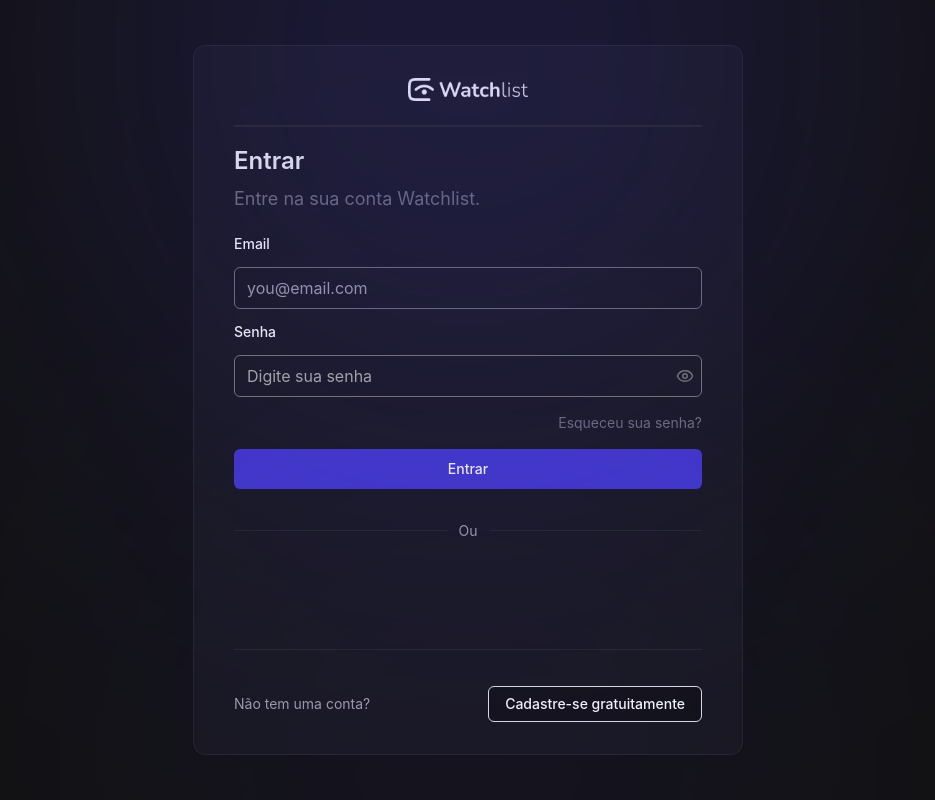
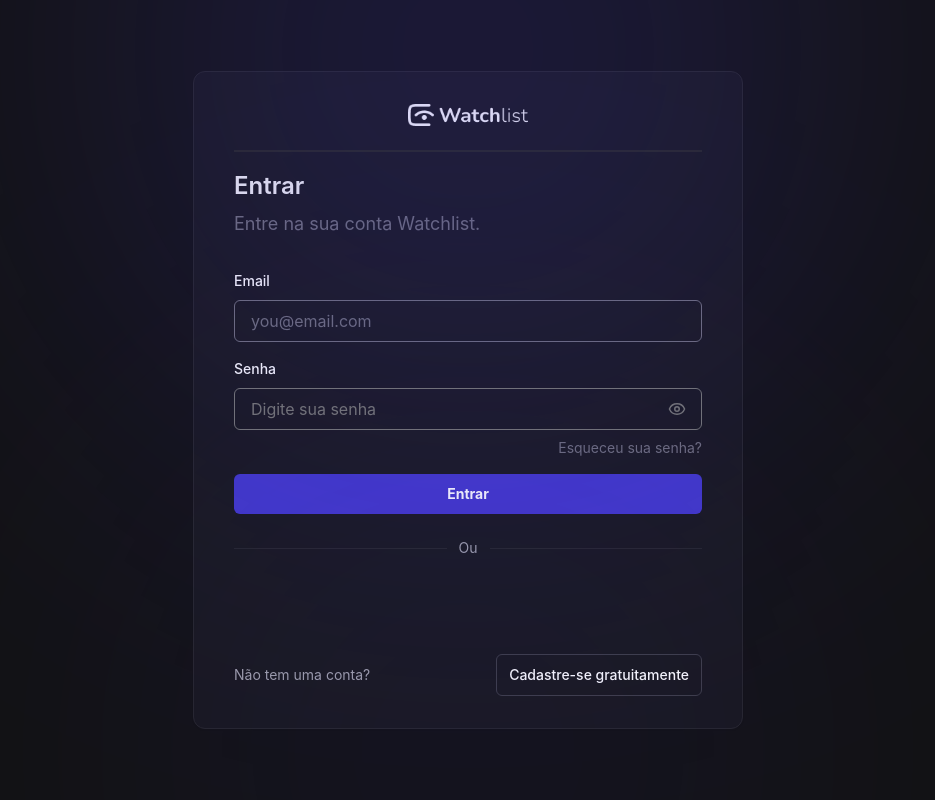
Before and after one commit to Seila-dev/watchlist, a Next.js app: page /login in a window 1280 px wide. Shown: the whole page, without its empty margins (172-1107 px from the left). Built offline with nearby package versions, Linux system fonts and the light colour scheme; no server answers; a web font is replaced by a local one.

Commit message:
fix: fix shadcn styles (button, input, label) and add login auth with google

```diff
--- a/src/app/(auth)/login/page.tsx
+++ b/src/app/(auth)/login/page.tsx
@@ -1,7 +1,6 @@
 "use client"
 
 import { useRouter } from "next/navigation";
-
 import z from 'zod'
 import { zodResolver } from "@hookform/resolvers/zod"
 import { SubmitHandler, useForm } from "react-hook-form"
@@ -35,29 +34,27 @@ export default function LoginPage() {
   })
 
   const { signIn, reloadUser } = useContext(AuthContext)
-
-    const [showPassword, setShowPassword] = useState<boolean>(false);
+  const [showPassword, setShowPassword] = useState(false);
 
   const onSubmit: SubmitHandler<signInUserFormData> = async (data) => {
     try {
       await signIn(data);
       await reloadUser()
-        } catch (error: any) {
-            setError("email", {
+    } catch {
+      ["email", "password"].forEach((field) =>
+        setError(field as keyof signInUserFormData, {
           type: "manual",
-                message: "Invalid email or password",
-            });
-            setError("password", {
-                type: "manual",
-                message: "Invalid email or password",
-            });
+          message: "Email ou senha inválidos",
+        })
+      );
     }
   };
 
   return (
-        <div className="flex items-center justify-center flex-col gap-4 min-h-screen w-full">
+    <div className="flex items-center justify-center flex-col gap-4 min-h-screen w-full p-4">
       <ModalCard title="Entrar" subtitle="Entre na sua conta Watchlist.">
-                <form onSubmit={handleSubmit(onSubmit)} className="space-y-4">
+        <form onSubmit={handleSubmit(onSubmit)}>
+          <div>
             <Label htmlFor="email">Email</Label>
             <Input
               type="email"
@@ -68,50 +65,54 @@ export default function LoginPage() {
             {errors.email && (
               <p className="text-left text-sm text-red-600">{errors.email.message}</p>
             )}
+          </div>
 
+          <div>
             <Label htmlFor="password">Senha</Label>
             <div className="relative">
               <Input
                 type={showPassword ? "text" : "password"}
                 id="password"
                 placeholder="Digite sua senha"
-                        className="pr-10"
                 {...register("password")}
               />
               <button
                 type="button"
                 onClick={() => setShowPassword((prev) => !prev)}
-                        className="absolute inset-y-0 right-2 flex items-center text-gray-500 hover:text-gray-300"
+                className="absolute inset-y-0 right-4 flex items-center text-gray-500 hover:text-gray-300"
                 aria-label={showPassword ? "Ocultar senha" : "Mostrar senha"}
-                    >{showPassword ? <EyeOff size={18} /> : <Eye size={18} />}</button>
+              >
+                {showPassword ? <EyeOff size={18} /> : <Eye size={18} />}
+              </button>
             </div>
             {errors.password && (
               <p className="text-left text-sm text-red-600">{errors.password.message}</p>
             )}
-                    <div className="flex w-full justify-end">
-                        <Link href={"/reset-password"} className="text-sm text-gray-500 hover:text-gray-400 transition-all duration-300 hover:underline">
+          </div>
+
+          <div className="flex w-full justify-end mb-4">
+            <Link href={"/reset-password"} className="text-sm text-gray-500 hover:text-gray-400 transition-all hover:underline">
               Esqueceu sua senha?
             </Link>
           </div>
 
-
-                    <Button size={"lg"} type="submit" disabled={isSubmitting} className="w-full">
+          <Button size="default" type="submit" disabled={isSubmitting} className="w-full py-5 font-bold">
             {isSubmitting ? "Entrando..." : "Entrar"}
           </Button>
         </form>
-                <div className="flex items-center gap-3 my-6">
+
+        <div className="flex items-center gap-3 my-4">
           <div className="flex-grow border-t border-gray-800" />
           <span className="text-sm text-gray-400">Ou</span>
           <div className="flex-grow border-t border-gray-800" />
         </div>
+
         <GoogleLoginButton />
 
-                <hr className="border-gray-800 my-7" />
-
-                <div className="flex items-center justify-between">
+        <div className="flex items-center justify-between mt-6">
           <h6 className="text-gray-400 text-sm">Não tem uma conta?</h6>
           <Link href={"/register"}>
-                        <Button variant={"outline"}>Cadastre-se gratuitamente</Button>
+            <Button variant="outline" size="sm">Cadastre-se gratuitamente</Button>
           </Link>
         </div>
       </ModalCard>
--- a/src/components/GoogleLoginButton/GoogleLogin.tsx
+++ b/src/components/GoogleLoginButton/GoogleLogin.tsx
@@ -1,12 +1,67 @@
 'use client'
 
+import { AuthContext } from '@/contexts/AuthContext';
 import { CredentialResponse, GoogleLogin } from '@react-oauth/google'
+import { useRouter } from 'next/navigation';
+import { setCookie } from 'nookies';
+import { useContext, useEffect } from 'react';
+import { toast } from 'sonner';
 
 export function GoogleLoginButton() {
 
+  const router = useRouter();
+  const { reloadUser } = useContext(AuthContext);
+  const baseURL = process.env.NEXT_PUBLIC_API_URL;
+  const cookieName = process.env.NEXT_PUBLIC_COOKIE_NAME || 'watchlist.token';
+
+    useEffect(() => {
+    console.log('Client ID:', process.env.NEXT_PUBLIC_GOOGLE_CLIENT_ID);
+  }, []);
+
   const handleSuccess = async (credentialResponse: CredentialResponse) => {
-    //Login e demais
-  }
+    try {
+      const res = await fetch(`${baseURL}/auth`, {
+        method: 'POST',
+        headers: { 'Content-Type': 'application/json' },
+        credentials: 'include',
+        body: JSON.stringify({ token: credentialResponse.credential }),
+      });
 
-  return <GoogleLogin onSuccess={handleSuccess} onError={() => console.log('Login Failed')} text='continue_with'/>
+      if (!res.ok) {
+        console.error('Erro no login com Google');
+        return;
+      }
+
+      const data = await res.json();
+
+      if (data.token) {
+        setCookie(null, cookieName, data.token, {
+          maxAge: 60 * 60 * 12, // 12h
+          path: '/',
+        });
+      }
+
+      await reloadUser()
+
+      router.push('/home');
+      toast.success('Usuário logado com sucesso')
+
+    } catch (err) {
+      console.error('Erro inesperado:', err);
+      toast.error('Houve um erro inesperado. Tente novamente ou outra forma de login.')
+    }
+  };
+
+  return (
+    <div className="w-full max-w-[500px] flex justify-center">
+      <GoogleLogin
+        onSuccess={handleSuccess}
+        onError={() => console.log('Login Failed')}
+        text="continue_with"
+        theme="outline"
+        size="large"
+        width="500"
+      />
+    </div>
+  )
 }
--- a/src/components/ui/button.tsx
+++ b/src/components/ui/button.tsx
@@ -5,7 +5,7 @@ import { cva, type VariantProps } from "class-variance-authority"
 import { cn } from "@/lib/utils"
 
 const buttonVariants = cva(
-  "cursor-pointer inline-flex items-center justify-center gap-2 whitespace-nowrap rounded-md text-sm font-medium transition-all disabled:pointer-events-none disabled:opacity-50 [&_svg]:pointer-events-none [&_svg:not([class*='size-'])]:size-4 shrink-0 [&_svg]:shrink-0 outline-none focus-visible:border-ring focus-visible:ring-ring/50 focus-visible:ring-[3px] aria-invalid:ring-destructive/20 dark:aria-invalid:ring-destructive/40 aria-invalid:border-destructive",
+  "cursor-pointer inline-flex items-center justify-center gap-2 py-5 whitespace-nowrap rounded-md text-sm font-medium transition-all disabled:pointer-events-none disabled:opacity-50 [&_svg]:pointer-events-none [&_svg:not([class*='size-'])]:size-4 shrink-0 [&_svg]:shrink-0 outline-none focus-visible:border-ring focus-visible:ring-ring/50 focus-visible:ring-[3px] aria-invalid:ring-destructive/20 dark:aria-invalid:ring-destructive/40 aria-invalid:border-destructive",
   {
     variants: {
       variant: {
@@ -14,7 +14,7 @@ const buttonVariants = cva(
         destructive:
           "bg-destructive text-white shadow-xs hover:bg-destructive/90 focus-visible:ring-destructive/20 dark:focus-visible:ring-destructive/40 dark:bg-destructive/60",
         outline:
-          "border bg-background shadow-xs hover:bg-accent hover:text-accent-foreground dark:bg-input/30 dark:border-input dark:hover:bg-input/50",
+          "border border-gray-700 bg-gray-900 shadow-xs hover:bg-accent hover:text-accent-foreground dark:bg-input/30 dark:border-input dark:hover:bg-input/50",
         secondary:
           "bg-secondary text-secondary-foreground shadow-xs hover:bg-secondary/80",
         ghost:
--- a/src/components/ui/input.tsx
+++ b/src/components/ui/input.tsx
@@ -8,8 +8,8 @@ function Input({ className, type, ...props }: React.ComponentProps<"input">) {
       type={type}
       data-slot="input"
       className={cn(
-        "file:text-foreground placeholder:text-muted-foreground selection:bg-primary selection:text-primary-foreground dark:bg-input/30 border-input flex h-9 w-full min-w-0 rounded-md border bg-transparent px-3 py-5 mb-4 text-base shadow-xs transition-[color,box-shadow] outline-none file:inline-flex file:h-7 file:border-0 file:bg-transparent file:text-sm file:font-medium disabled:pointer-events-none disabled:cursor-not-allowed disabled:opacity-50 md:text-base",
-        "focus-visible:border-indigo-700 focus-visible:ring-ring/50 focus-visible:ring-[3px] border-gray-500",
+        "file:text-foreground placeholder:text-gray-500 selection:bg-primary selection:text-primary-foreground dark:bg-input/30 border-input flex h-9 w-full min-w-0 rounded-md border bg-transparent px-4 py-5 my-2 text-base shadow-xs transition-[color,box-shadow] outline-none file:inline-flex file:h-7 file:border-0 file:bg-transparent file:text-sm file:font-medium disabled:pointer-events-none disabled:cursor-not-allowed disabled:opacity-50 md:text-base",
+        "focus-visible:border-indigo-700 focus:border-indigo-700 focus-visible:ring-indigo-700/70 focus-visible:ring-[2px] transition-all duration-150 border-gray-500",
         "aria-invalid:ring-destructive/20 dark:aria-invalid:ring-destructive/40 aria-invalid:border-destructive",
         className
       )}
--- a/src/components/ui/label.tsx
+++ b/src/components/ui/label.tsx
@@ -13,7 +13,7 @@ function Label({
     <LabelPrimitive.Root
       data-slot="label"
       className={cn(
-        "flex items-center gap-2 text-sm leading-none font-medium select-none group-data-[disabled=true]:pointer-events-none group-data-[disabled=true]:opacity-50 peer-disabled:cursor-not-allowed peer-disabled:opacity-50",
+        "flex items-center gap-2 pt-3 pb-1 text-sm leading-none font-medium select-none group-data-[disabled=true]:pointer-events-none group-data-[disabled=true]:opacity-50 peer-disabled:cursor-not-allowed peer-disabled:opacity-50",
         className
       )}
       {...props}
```
Lines whose indentation alone changed are shown as unchanged.
